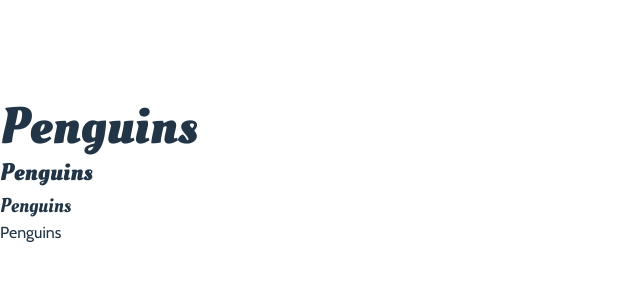
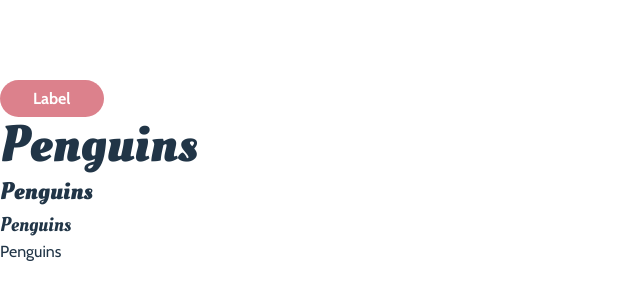
Before and after one commit to hemidemisemisara/penguins, a React (Vite) app: page / in a window 1280 px wide. Shown: the part 228-528 px from the top of the page, without its empty margins (0-640 px from the left). Built offline with nearby package versions, Linux system fonts and the light colour scheme.

Commit message:
build Button component

```diff
--- a/src/App.jsx
+++ b/src/App.jsx
@@ -1,8 +1,10 @@
 import "./App.scss";
+import Button from "./components/Button/Button";
 
 function App() {
   return (
     <>
+      <Button label={"label"} />
       <h1>Penguins</h1>
       <h2>Penguins</h2>
       <h3>Penguins</h3>
--- /dev/null
+++ b/src/components/Button/Button.jsx
@@ -0,0 +1,10 @@
+import PropTypes from "prop-types";
+import "./Button.scss";
+
+export default function Button({ label }) {
+  return <button className="button">{label}</button>;
+}
+
+Button.propTypes = {
+  label: PropTypes.string.isRequired,
+};
--- /dev/null
+++ b/src/components/Button/Button.scss
@@ -0,0 +1,17 @@
+@use "../../styles/partials/variables" as *;
+@use "../../styles/partials/fonts" as *;
+
+.button{
+    @include font-mobile-label;
+    background-color: $color-primary;
+    color: $color-purewhite;
+    padding: 0.5rem 2rem;
+    border-radius: 1.5rem;
+    text-transform: capitalize;
+    transition: all 300ms;
+    &:hover {
+        border: 1px solid $color-primary;
+        background-color: $color-purewhite;
+        color: $color-primary;
+    }
+}
--- a/src/styles/partials/_fonts.scss
+++ b/src/styles/partials/_fonts.scss
@@ -42,8 +42,8 @@
     font-weight: 400;
 }
 
-@mixin font-mobile-button {
+@mixin font-mobile-label {
     font-family: Cabin;
     font-size: 1rem;
-    font-weight: 600;
+    font-weight: 700;
 }
```
